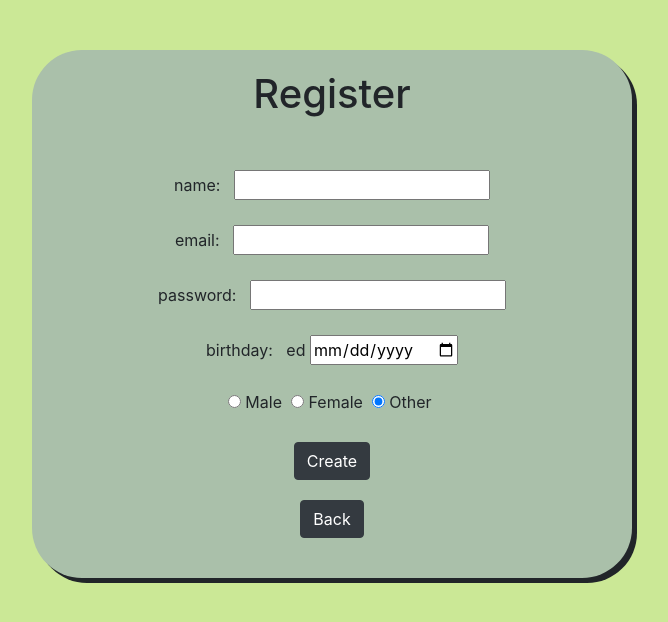
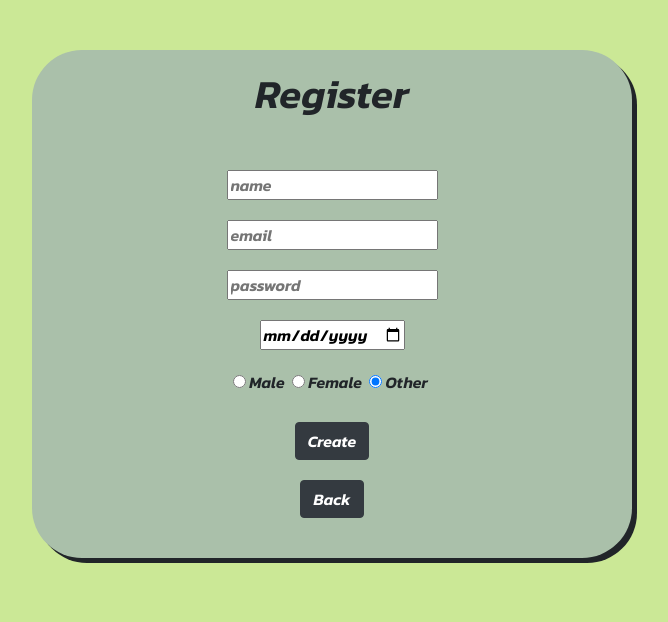
Before and after one commit to mesquita466/ecommerce-prototype, a PHP site: page /create-user.php in a window 1280 px wide. Shown: the top 622 px of the page, without its empty margins (308-976 px from the left). Run offline with PHP 8.4, Linux system fonts and the light colour scheme.

Commit message:
add new font and placeholders on input fields

```diff
--- a/create-user.php
+++ b/create-user.php
@@ -21,20 +21,20 @@
         <div class="box-form">
             <div class="item">
                 <form action="back-create.php" method="POST">
-                <label for="create-form-name">name: &nbsp;</label>
-                <input type="text" name="name" id="create-form-name" required>
+                <!-- <label for="create-form-name">name: &nbsp;</label> -->
+                <input type="text" name="name" id="create-form-name" placeholder="name" required>
             </div>
             <div class="item">
-                <label for="create-form-email">email: &nbsp;</label>
-                <input type="email" name="email" id="create-form-email" required>
+                <!-- <label for="create-form-email">email: &nbsp;</label> -->
+                <input type="email" name="email" id="create-form-email" placeholder="email" required>
             </div>
             <div class="item">
-                <label for="create-form-password">password: &nbsp;</label>
-                <input type="password" name="password" id="create-form-password" required>
+                <!-- <label for="create-form-password">password: &nbsp;</label> -->
+                <input type="password" name="password" id="create-form-password" placeholder="password" required>
             </div>
             <div class="item">
-                <label for="birthday">birthday: &nbsp;</label>
-               ed <input type="date" name="birthday" id="birthday" requir>
+                <!-- <label for="birthday">birthday: &nbsp;</label> -->
+                <input type="date" name="birthday" id="birthday" placeholder="birthday" require>
             </div>
             <div class="item">
                 <input type="radio" name="genre" id="male" value="M">
--- a/css/create.css
+++ b/css/create.css
@@ -1,3 +1,7 @@
+@import url('https://fonts.googleapis.com/css2?family=Kanit:ital,wght@1,600&family=Oswald:wght@700&family=Roboto+Mono:ital,wght@1,300;1,700&display=swap');
+* {
+    font-family: 'Kanit', sans-serif;
+}
 body {
     background-color: #cbe896;
 }
--- a/css/logged.css
+++ b/css/logged.css
@@ -1,3 +1,7 @@
+@import url('https://fonts.googleapis.com/css2?family=Kanit:ital,wght@1,600&family=Oswald:wght@700&family=Roboto+Mono:ital,wght@1,300;1,700&display=swap');
+* {
+    font-family: 'Kanit', sans-serif;
+}
 body {
     background-color: #cbe896;
 }
--- a/css/style.css
+++ b/css/style.css
@@ -1,3 +1,7 @@
+@import url('https://fonts.googleapis.com/css2?family=Kanit:ital,wght@1,600&family=Oswald:wght@700&family=Roboto+Mono:ital,wght@1,300;1,700&display=swap');
+* {
+    font-family: 'Kanit', sans-serif;
+}
 body {
     background-color: #cbe896;
 }
```
Also changed, not shown: user-session.php (+4 -4 lines).
